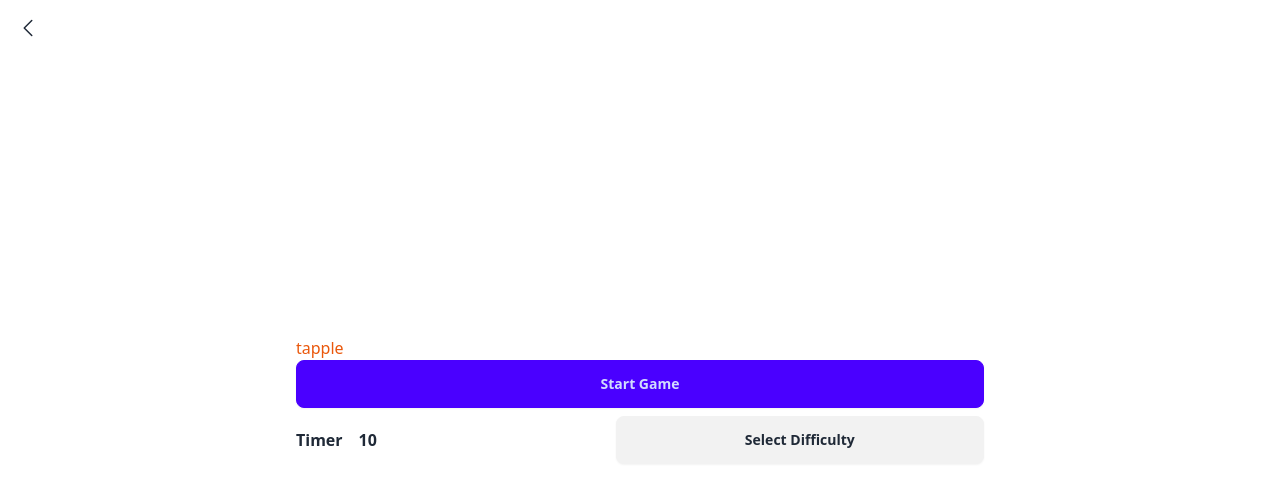
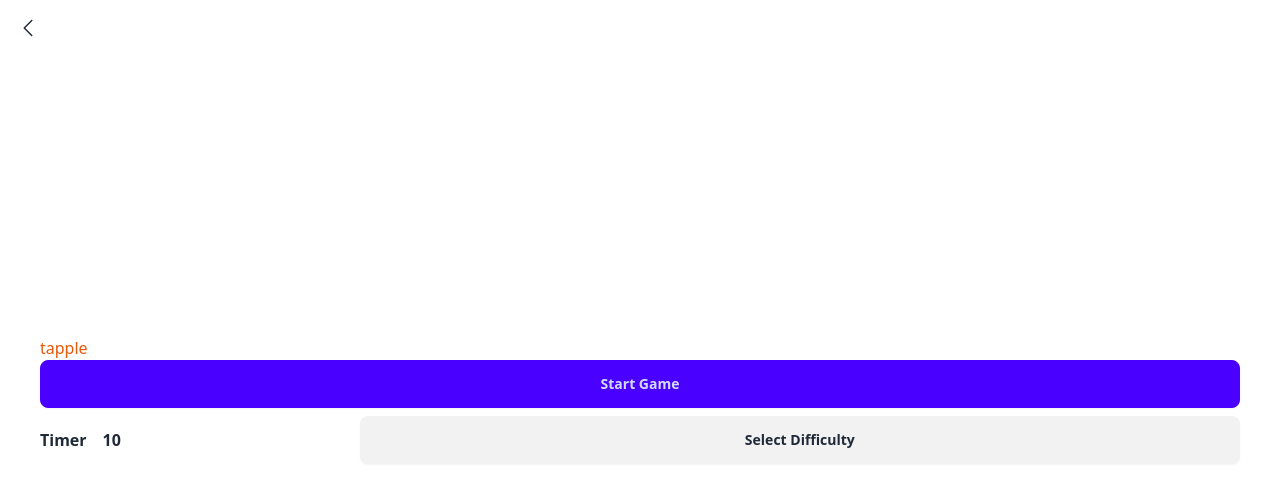
Before and after one commit to CG-U/TappleGame, a SvelteKit app: page /play/pass-and-play in a window 1280 px wide. Shown: the top 502 px of the page. Built offline with nearby package versions, Linux system fonts and the light colour scheme.

Commit message:
feat: Adjust layout dimensions for improved responsiveness and overflow handling

```diff
--- a/src/routes/play/+layout.svelte
+++ b/src/routes/play/+layout.svelte
@@ -2,7 +2,7 @@
 	let { children } = $props();
 </script>
 
-<div class="relative flex h-full flex-col">
+<div class="relative flex h-screen w-screen flex-col overflow-clip">
 	<a href="/" aria-label="go back to main menu" class="absolute left-0 top-0">
 		<!-- chevron_left -->
 		<svg
--- a/src/routes/play/pass-and-play/+page.svelte
+++ b/src/routes/play/pass-and-play/+page.svelte
@@ -75,9 +75,7 @@
 	});
 </script>
 
-<div
-	class="relative mx-auto flex h-full w-full max-w-3xl flex-col items-center justify-center px-8"
->
+<div class="relative mx-auto flex h-full w-full flex-col items-center justify-center px-8">
 	<div
 		class={`relative w-full rounded-lg p-2 ${showCategory ? 'flex justify-center' : ''} ${showCategory && !introduceCategory ? 'hidden' : ''}`}
 	>
```
